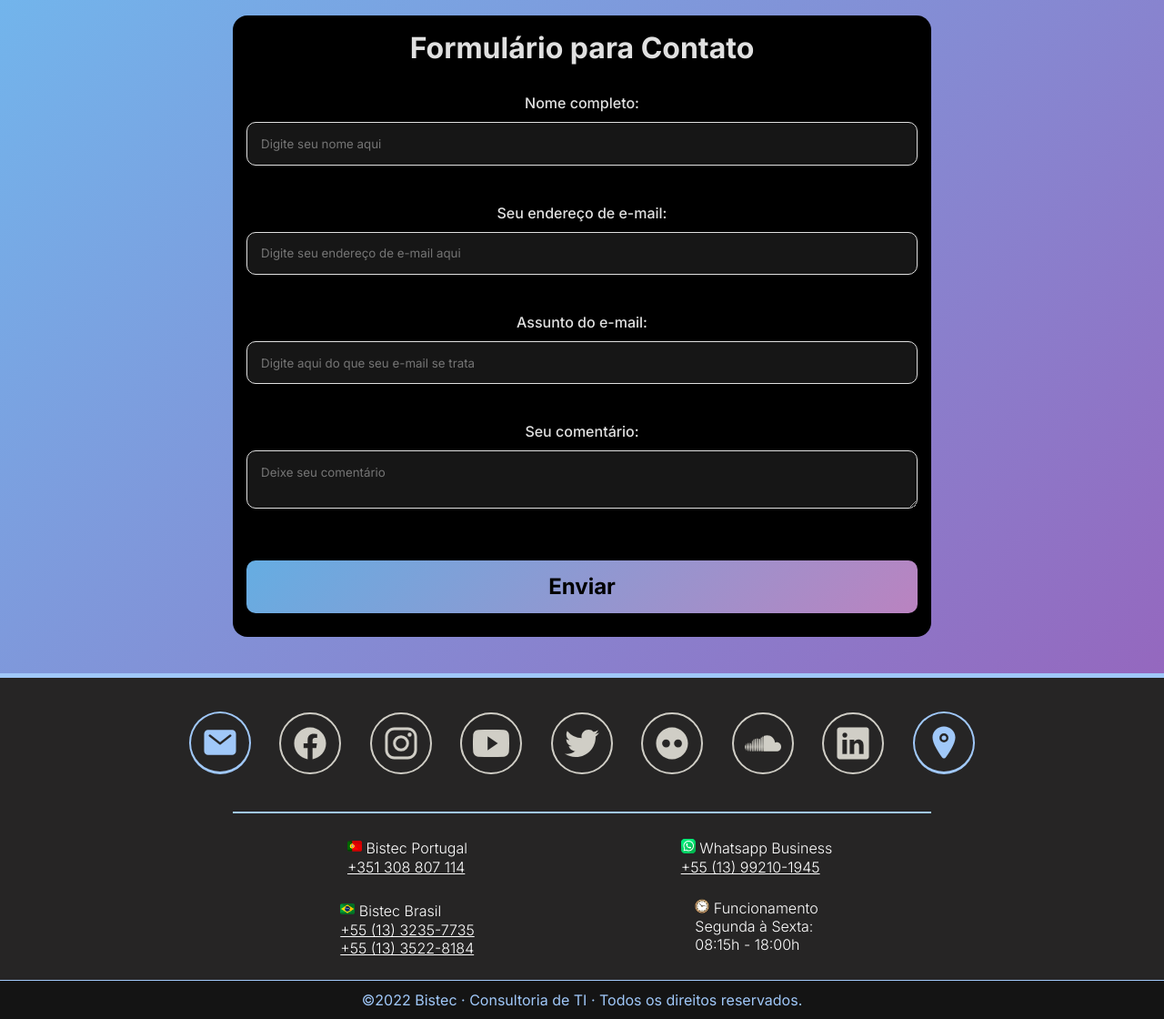
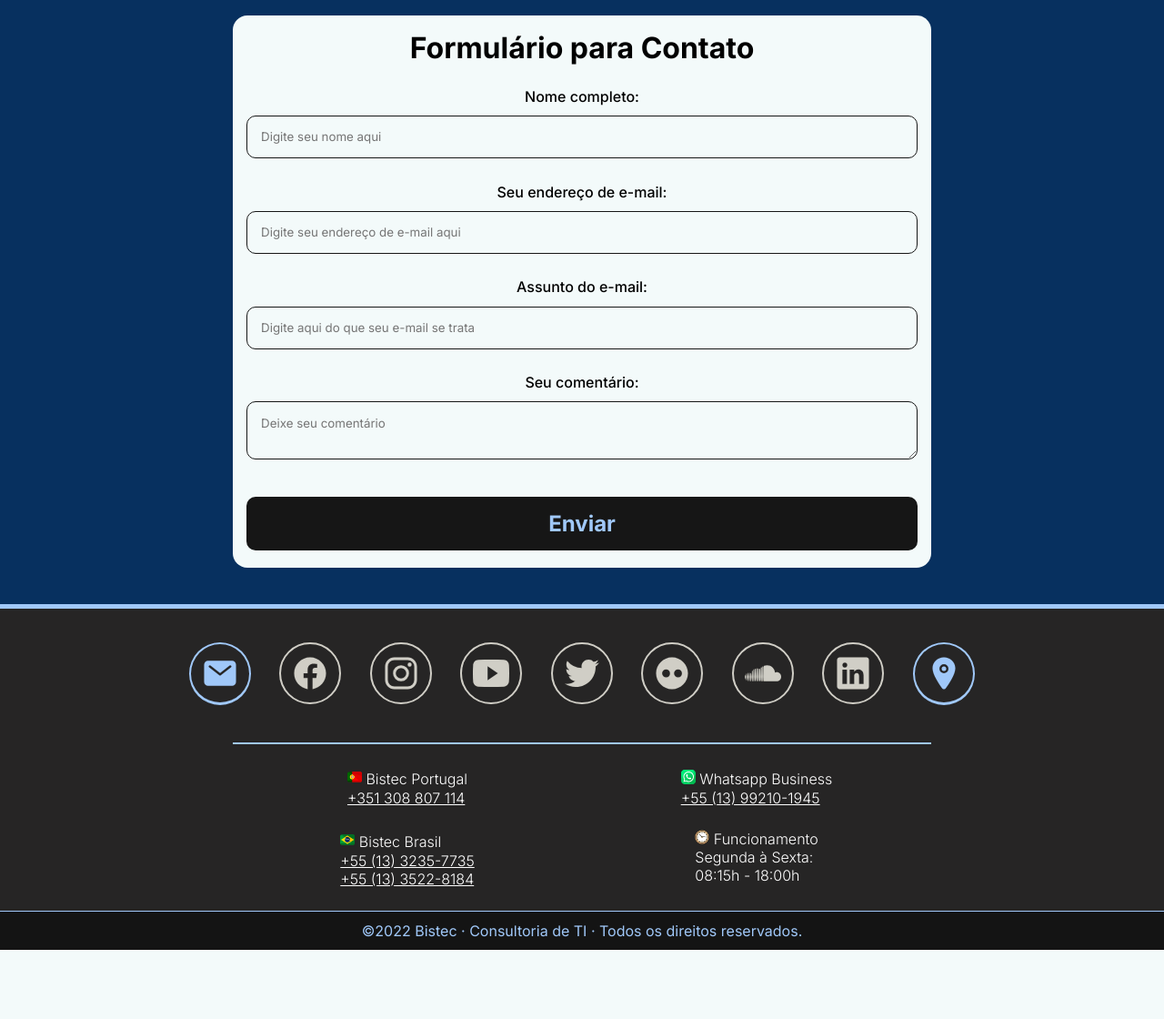
Before and after one commit to guicrispa/site-bistec-pt, a PHP site: page /contato.html in a window 1280 px wide. Shown: the part 60-1180 px from the top of the page at 91% size. After the commit the page ends 1104 px from the top, so only its background shows below. Run offline with PHP 8.4, Linux system fonts and the light colour scheme.

Commit message:
mudança final form

```diff
--- a/assets/css/styleContato.css
+++ b/assets/css/styleContato.css
@@ -1,6 +1,7 @@
 
 body {
-    background: linear-gradient(135deg, #71b7ed, #9b59b6);
+    background: #07305f;
+   /* background: linear-gradient(135deg, #71b7ed, #9b59b6); */
 }
 
 article {
@@ -10,14 +11,13 @@ article {
 
 .formulario {
     border-radius: 1em;
-    background-color: rgb(0, 0, 0);
-    color: rgb(224, 224, 224);
-    border: rgb(224, 224, 224);
+    background-color:#F3FAFA;
+    color: #000;
     margin: 2.5em 0;
 }
 
 .campos {
-    padding: 2%;
+    padding: 1% 2%;
     text-align: center;
 }
 
@@ -30,9 +30,9 @@ input, textarea {
     padding: 2%;
     margin: 1.5% 0;
     width: 100%;
-    background: rgb(22, 22, 22);
-    color: rgb(224, 224, 224);
-    border: 1px solid rgb(224, 224, 224);
+    background: #F3FAFA;
+    color: #161616;
+    border: 1px solid #161616;
     border-radius: 10px;
 }
 
@@ -45,16 +45,19 @@ input, textarea {
 }
 
 input[type=submit] {
-    background: linear-gradient(135deg, #65ADE2, #BA83C0);
+    background: #161616;
+    /* background: linear-gradient(135deg, #65ADE2, #BA83C0); */
     border: transparent;
     font-size: 1.5em;
-    color: black;
+    color: #A0C8F9;
     font-weight: 900;
 }
 
 input[type=submit]:hover {
-    background: linear-gradient(135deg, #BA83C0, #65ADE2);
+/*    background: linear-gradient(135deg, #BA83C0, #65ADE2);*/
     cursor: pointer;
+    background-color: #A0C8F9;
+    color: #161616;
 }
 
 
--- a/contato.html
+++ b/contato.html
@@ -69,7 +69,7 @@
     <!-- CORPO -->
     <article>
         <div class="formulario">
-            <form action="ttps://formsubmit.co/bistec@bistec.com.br" method="POST" id="formContato">
+            <form action="https://formsubmit.co/bistec@bistec.com.br" method="POST" id="formContato">
                 <h1>Formulário para Contato</h1>
                 <div class="campos">
                     <label>Nome completo:</label><br>
```
